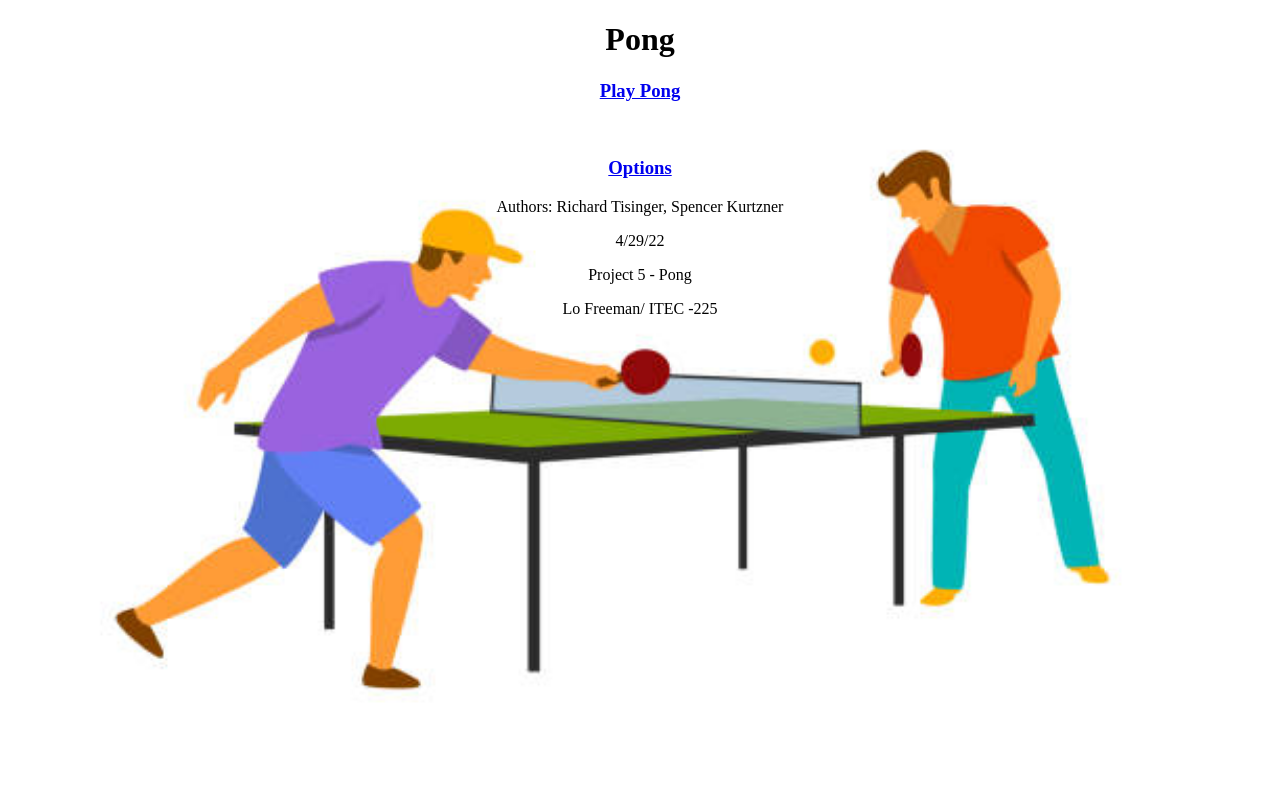
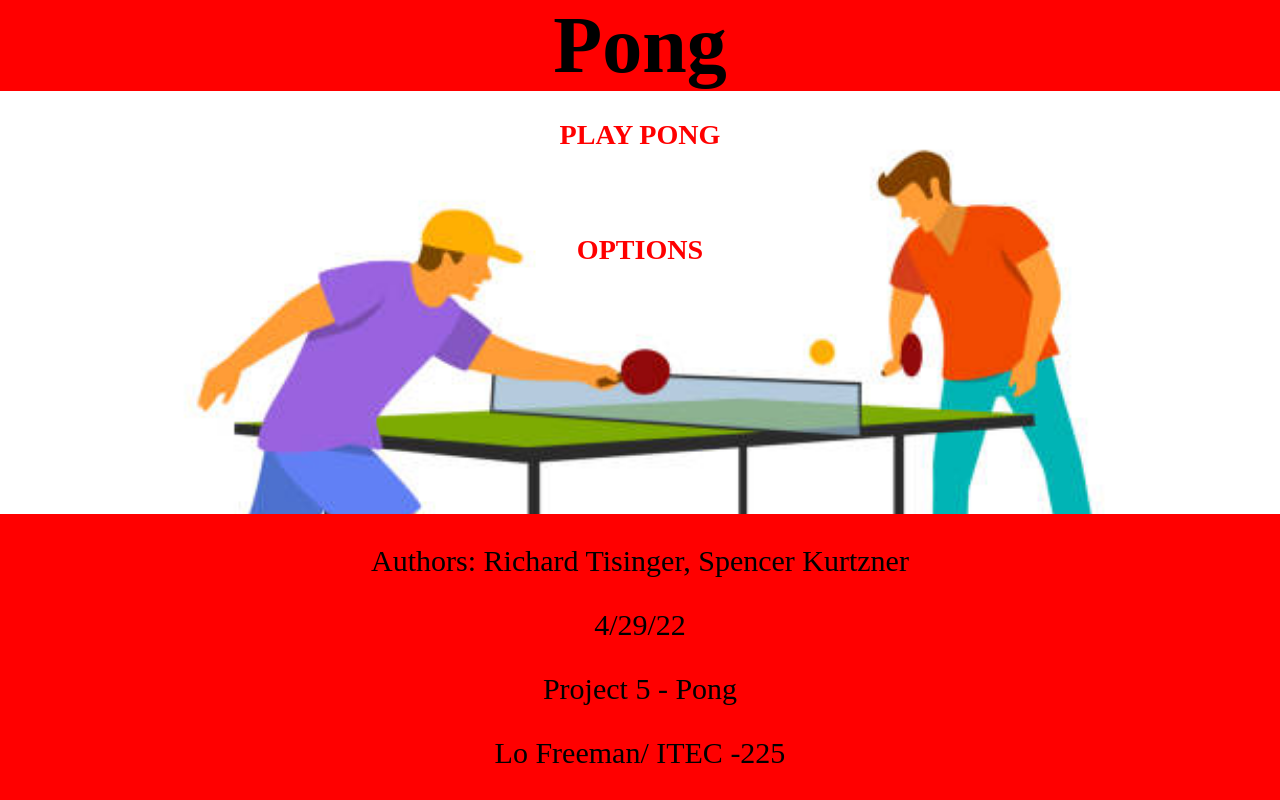
Before and after one commit to rjtisinger/tisinger-kurtzer-finalProject, a plain HTML site: page final_Project/Title.html in a window 1280 px wide. Drawn offline with Linux system fonts and the light colour scheme; files that its build step writes are made by us from their sources.

Commit message:
Add files via upload

```diff
--- a/final_Project/sheets/styles.css
+++ b/final_Project/sheets/styles.css
@@ -1,7 +1,7 @@
 html {
     text-align: center;
 }
-body {
+body {text-align: center;
     background: tan;
     color: f8f8f8;
     display: inline;
@@ -15,3 +15,30 @@ canvas {
     outline: pink;
     background-color: black;
 }
+
+a {
+    font-size:x-large;
+    text-align: center;
+    color: rgb(255, 0, 0);
+    text-decoration: none;
+    text-transform: uppercase;
+}
+
+h1 {
+    margin: 0;
+    font-size: 80px;
+    text-align: center;
+    background-color: red;
+}
+
+footer {
+    font-size: 30px;
+    text-align: center;
+    position: fixed;
+    left: 0;
+    bottom: 0;
+    width: 100%;
+    background-color: red;
+    color: rgb(0, 0, 0);
+    text-align: center;
+}
```
